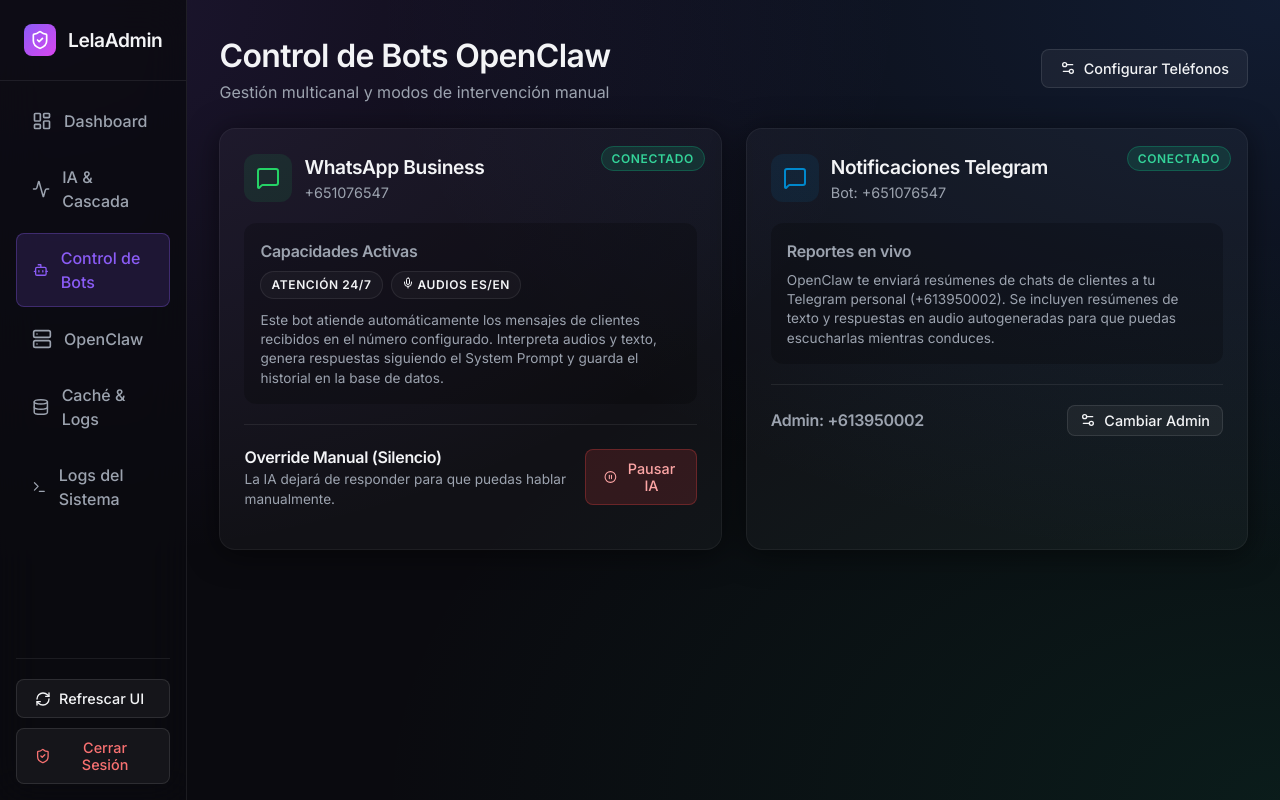
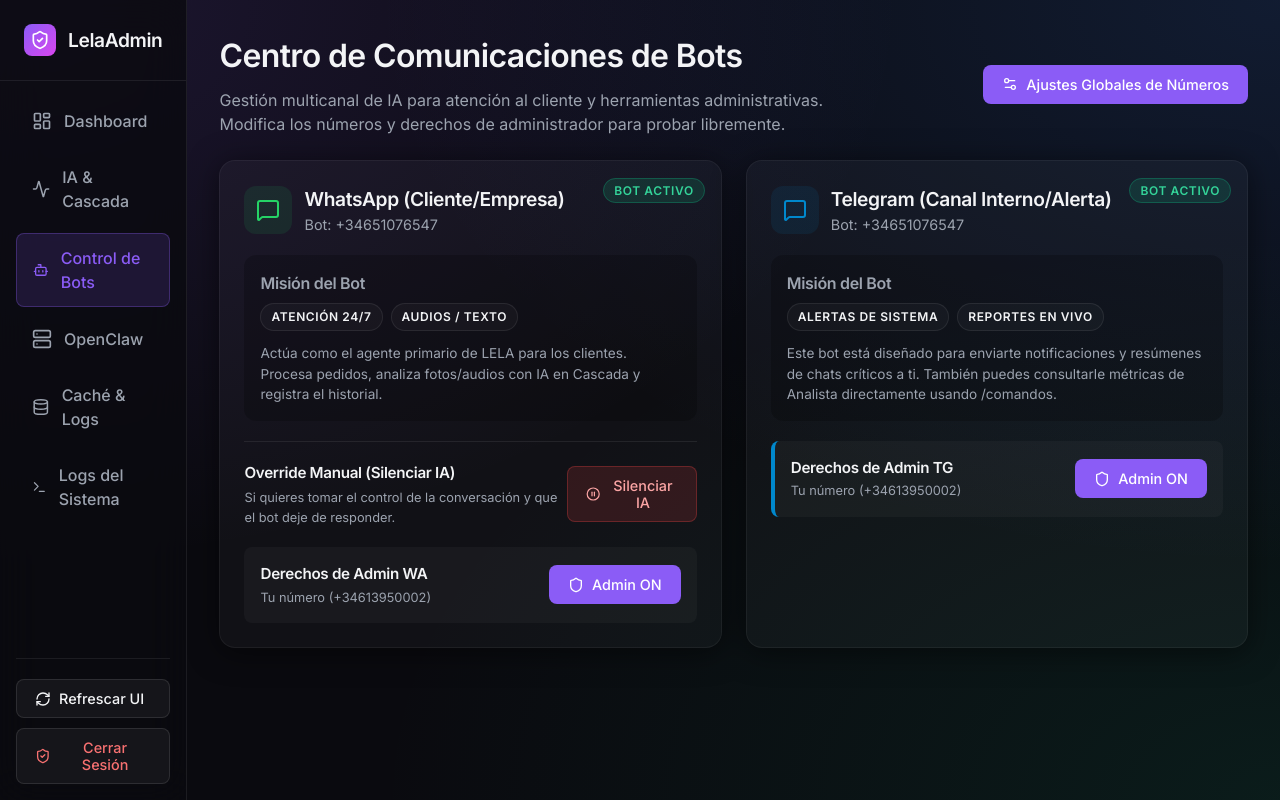
Before and after one commit to Leonelas3/panel-control-maestro, a React (Vite) app: page /bots-control in a window 1280 px wide. Built offline with nearby package versions, Linux system fonts and the light colour scheme; no server answers; sample sign-in values are in the browser's storage.

Commit message:
Enhance Bot Control Panel UI with admin toggles and descriptions

```diff
--- a/src/pages/BotsControl.jsx
+++ b/src/pages/BotsControl.jsx
@@ -1,5 +1,5 @@
 import React, { useState, useEffect } from 'react';
-import { MessageSquare, Mic, PauseCircle, PlayCircle, Settings2, Save, X } from 'lucide-react';
+import { MessageSquare, Mic, PauseCircle, PlayCircle, Settings2, Save, X, Shield, ShieldOff, Info } from 'lucide-react';
 import axios from 'axios';
 
 export default function BotsControl() {
@@ -9,10 +9,12 @@
 
   const [showConfig, setShowConfig] = useState(false);
   const [botConfig, setBotConfig] = useState({
-    wa_business_phone: '651076547',
-    tg_bot_phone: '651076547',
-    admin_tg_phone: '613950002',
-    admin_wa_phone: '613950002'
+    wa_business_phone: '34651076547',
+    tg_bot_phone: '34651076547',
+    admin_tg_phone: '34613950002',
+    admin_wa_phone: '34613950002',
+    admin_wa_enabled: true,
+    admin_tg_enabled: true
   });
 
   useEffect(() => {
@@ -32,10 +34,12 @@
         }
 
         setBotConfig({
-          wa_business_phone: openclaw.wa_business_phone || '651076547',
-          tg_bot_phone: openclaw.tg_bot_phone || '651076547',
-          admin_tg_phone: openclaw.admin_tg_phone || '613950002',
-          admin_wa_phone: openclaw.admin_wa_phone || '613950002'
+          wa_business_phone: openclaw.wa_business_phone || '34651076547',
+          tg_bot_phone: openclaw.tg_bot_phone || '34651076547',
+          admin_tg_phone: openclaw.admin_tg_phone || '34613950002',
+          admin_wa_phone: openclaw.admin_wa_phone || '34613950002',
+          admin_wa_enabled: openclaw.admin_wa_enabled !== false, // default true
+          admin_tg_enabled: openclaw.admin_tg_enabled !== false
         });
       } catch (error) {
         console.error("Error fetching config", error);
@@ -62,7 +66,28 @@
       });
     } catch (error) {
       alert('Error cambiando estado del bot');
-      setWaPaused(!newPausedState); // rollback
+      setWaPaused(!newPausedState);
+    } finally {
+      setSaving(false);
+    }
+  };
+
+  const handleToggleAdmin = async (platform) => {
+    setSaving(true);
+    const updatedConfig = { ...botConfig };
+    if (platform === 'wa') updatedConfig.admin_wa_enabled = !botConfig.admin_wa_enabled;
+    if (platform === 'tg') updatedConfig.admin_tg_enabled = !botConfig.admin_tg_enabled;
+
+    setBotConfig(updatedConfig);
+    try {
+      const token = localStorage.getItem('admin_token');
+      await axios.post('/api/admin/config', {
+        bots: { openclaw: updatedConfig }
+      }, {
+        headers: { Authorization: `Bearer ${token}` }
+      });
+    } catch (error) {
+      alert('Error cambiando privilegios');
     } finally {
       setSaving(false);
     }
@@ -79,7 +104,7 @@
       }, {
         headers: { Authorization: `Bearer ${token}` }
       });
-      alert('Configuración de teléfonos guardada correctamente.');
+      alert('Configuración guardada correctamente.');
       setShowConfig(false);
     } catch (error) {
       alert('Error guardando configuración');
@@ -95,11 +120,14 @@
       <div style={{ marginBottom: '24px' }}>
         <div className="flex-between">
           <div>
-            <h1>Control de Bots OpenClaw</h1>
-            <p style={{ color: 'var(--text-muted)' }}>Gestión multicanal y modos de intervención manual</p>
+            <h1>Centro de Comunicaciones de Bots</h1>
+            <p style={{ color: 'var(--text-muted)', marginTop: '8px' }}>
+              Gestión multicanal de IA para atención al cliente y herramientas administrativas. <br/>
+              Modifica los números y derechos de administrador para probar libremente.
+            </p>
           </div>
-          <button className="btn btn-glass" onClick={() => setShowConfig(true)}>
-            <Settings2 size={16} /> Configurar Teléfonos
+          <button className="btn btn-primary" onClick={() => setShowConfig(true)}>
+            <Settings2 size={16} /> Ajustes Globales de Números
           </button>
         </div>
       </div>
@@ -109,7 +137,7 @@
         <div className="glass-panel" style={{ position: 'relative', overflow: 'hidden' }}>
           <div style={{ position: 'absolute', top: 0, right: 0, padding: '16px' }}>
             <span className={`badge ${waPaused ? 'badge-warning' : 'badge-success'}`}>
-              {waPaused ? 'Pausado' : 'Conectado'}
+              {waPaused ? 'IA Silenciada' : 'Bot Activo'}
             </span>
           </div>
 
@@ -118,47 +146,66 @@
               <MessageSquare size={24} color="#25D366" />
             </div>
             <div>
-              <h2 style={{ fontSize: '1.2rem' }}>WhatsApp Business</h2>
-              <p style={{ color: 'var(--text-muted)', fontSize: '0.9rem' }}>+{botConfig.wa_business_phone}</p>
+              <h2 style={{ fontSize: '1.2rem' }}>WhatsApp (Cliente/Empresa)</h2>
+              <p style={{ color: 'var(--text-muted)', fontSize: '0.9rem' }}>Bot: +{botConfig.wa_business_phone}</p>
             </div>
           </div>
 
           <div style={{ background: 'rgba(0,0,0,0.2)', padding: '16px', borderRadius: '12px', marginBottom: '20px' }}>
-            <h4 style={{ marginBottom: '8px', color: 'var(--text-muted)' }}>Capacidades Activas</h4>
+            <h4 style={{ marginBottom: '8px', color: 'var(--text-muted)' }}>Misión del Bot</h4>
             <div style={{ display: 'flex', gap: '8px', flexWrap: 'wrap', marginBottom: '12px' }}>
               <span className="badge" style={{ background: 'var(--glass-bg)', border: '1px solid var(--border-color)' }}>Atención 24/7</span>
-              <span className="badge" style={{ background: 'var(--glass-bg)', border: '1px solid var(--border-color)' }}>
-                <Mic size={12} style={{ display: 'inline', marginRight: 4 }} />
-                Audios ES/EN
-              </span>
+              <span className="badge" style={{ background: 'var(--glass-bg)', border: '1px solid var(--border-color)' }}>Audios / Texto</span>
             </div>
-            <p style={{ fontSize: '0.85rem', color: 'var(--text-muted)', lineHeight: '1.4' }}>
-              Este bot atiende automáticamente los mensajes de clientes recibidos en el número configurado.
-              Interpreta audios y texto, genera respuestas siguiendo el System Prompt y guarda el historial en la base de datos.
+            <p style={{ fontSize: '0.85rem', color: 'var(--text-muted)', lineHeight: '1.5' }}>
+              Actúa como el agente primario de LELA para los clientes. Procesa pedidos, analiza fotos/audios con IA en Cascada y registra el historial.
             </p>
           </div>
 
-          <div style={{ borderTop: '1px solid var(--border-color)', paddingTop: '20px' }}>
+          <div style={{ borderTop: '1px solid var(--border-color)', paddingTop: '20px', marginBottom: '20px' }}>
             <div className="flex-between" style={{ marginBottom: '16px' }}>
               <div>
-                <h4 style={{ fontSize: '1rem' }}>Override Manual (Silencio)</h4>
-                <p style={{ fontSize: '0.85rem', color: 'var(--text-muted)' }}>La IA dejará de responder para que puedas hablar manualmente.</p>
+                <h4 style={{ fontSize: '0.95rem' }}>Override Manual (Silenciar IA)</h4>
+                <p style={{ fontSize: '0.8rem', color: 'var(--text-muted)', marginTop: '4px' }}>Si quieres tomar el control de la conversación y que el bot deje de responder.</p>
               </div>
               <button
-                className={`btn ${waPaused ? 'btn-primary' : 'btn-danger'}`}
+                className={`btn ${waPaused ? 'btn-success' : 'btn-danger'}`}
                 onClick={handleTogglePause}
                 disabled={saving}
+                style={{ minWidth: '130px', justifyContent: 'center' }}
               >
-                {waPaused ? <><PlayCircle size={16} /> Reactivar IA</> : <><PauseCircle size={16} /> Pausar IA</>}
+                {waPaused ? <><PlayCircle size={16} /> Encender IA</> : <><PauseCircle size={16} /> Silenciar IA</>}
               </button>
             </div>
+          </div>
+
+          <div style={{ background: 'rgba(255,255,255,0.03)', padding: '16px', borderRadius: '8px', borderLeft: '4px solid var(--primary-color)' }}>
+            <div className="flex-between">
+              <div>
+                <h4 style={{ fontSize: '0.95rem' }}>Derechos de Admin WA</h4>
+                <p style={{ fontSize: '0.8rem', color: 'var(--text-muted)', marginTop: '2px' }}>Tu número (+{botConfig.admin_wa_phone})</p>
+              </div>
+              <button
+                className={`btn ${botConfig.admin_wa_enabled ? 'btn-primary' : 'btn-glass'}`}
+                onClick={() => handleToggleAdmin('wa')}
+                disabled={saving}
+                title={botConfig.admin_wa_enabled ? "Desactivar para probar como cliente" : "Activar modo Admin"}
+              >
+                {botConfig.admin_wa_enabled ? <><Shield size={16}/> Admin ON</> : <><ShieldOff size={16}/> Admin OFF</>}
+              </button>
+            </div>
+            {!botConfig.admin_wa_enabled && (
+               <p style={{ fontSize: '0.75rem', color: 'var(--warning-color)', marginTop: '8px' }}>
+                 ⚠️ Ahora mismo si le escribes al bot, te tratará como un cliente normal. Enciende esto para volver a mandar comandos de control.
+               </p>
+            )}
           </div>
         </div>
 
         {/* Telegram Card */}
         <div className="glass-panel" style={{ position: 'relative', overflow: 'hidden' }}>
           <div style={{ position: 'absolute', top: 0, right: 0, padding: '16px' }}>
-            <span className="badge badge-success">Conectado</span>
+            <span className="badge badge-success">Bot Activo</span>
           </div>
 
           <div style={{ display: 'flex', alignItems: 'center', gap: '12px', marginBottom: '20px' }}>
@@ -166,26 +213,41 @@
               <MessageSquare size={24} color="#0088cc" />
             </div>
             <div>
-              <h2 style={{ fontSize: '1.2rem' }}>Notificaciones Telegram</h2>
+              <h2 style={{ fontSize: '1.2rem' }}>Telegram (Canal Interno/Alerta)</h2>
               <p style={{ color: 'var(--text-muted)', fontSize: '0.9rem' }}>Bot: +{botConfig.tg_bot_phone}</p>
             </div>
           </div>
 
           <div style={{ background: 'rgba(0,0,0,0.2)', padding: '16px', borderRadius: '12px', marginBottom: '20px' }}>
-            <h4 style={{ marginBottom: '8px', color: 'var(--text-muted)' }}>Reportes en vivo</h4>
-            <p style={{ fontSize: '0.85rem', color: 'var(--text-muted)', lineHeight: '1.4' }}>
-              OpenClaw te enviará resúmenes de chats de clientes a tu Telegram personal (+{botConfig.admin_tg_phone}).
-              Se incluyen resúmenes de texto y respuestas en audio autogeneradas para que puedas escucharlas mientras conduces.
+            <h4 style={{ marginBottom: '8px', color: 'var(--text-muted)' }}>Misión del Bot</h4>
+            <div style={{ display: 'flex', gap: '8px', flexWrap: 'wrap', marginBottom: '12px' }}>
+              <span className="badge" style={{ background: 'var(--glass-bg)', border: '1px solid var(--border-color)' }}>Alertas de Sistema</span>
+              <span className="badge" style={{ background: 'var(--glass-bg)', border: '1px solid var(--border-color)' }}>Reportes en vivo</span>
+            </div>
+            <p style={{ fontSize: '0.85rem', color: 'var(--text-muted)', lineHeight: '1.5' }}>
+              Este bot está diseñado para enviarte notificaciones y resúmenes de chats críticos a ti. También puedes consultarle métricas de Analista directamente usando /comandos.
             </p>
           </div>
 
-          <div style={{ borderTop: '1px solid var(--border-color)', paddingTop: '20px' }}>
+          <div style={{ background: 'rgba(255,255,255,0.03)', padding: '16px', borderRadius: '8px', borderLeft: '4px solid #0088cc' }}>
             <div className="flex-between">
-              <h4 style={{ fontSize: '1rem', color: 'var(--text-muted)' }}>Admin: +{botConfig.admin_tg_phone}</h4>
-              <button className="btn btn-glass" style={{ padding: '6px 12px' }} onClick={() => setShowConfig(true)}>
-                <Settings2 size={16} /> Cambiar Admin
+              <div>
+                <h4 style={{ fontSize: '0.95rem' }}>Derechos de Admin TG</h4>
+                <p style={{ fontSize: '0.8rem', color: 'var(--text-muted)', marginTop: '2px' }}>Tu número (+{botConfig.admin_tg_phone})</p>
+              </div>
+              <button
+                className={`btn ${botConfig.admin_tg_enabled ? 'btn-primary' : 'btn-glass'}`}
+                onClick={() => handleToggleAdmin('tg')}
+                disabled={saving}
+              >
+                {botConfig.admin_tg_enabled ? <><Shield size={16}/> Admin ON</> : <><ShieldOff size={16}/> Admin OFF</>}
               </button>
             </div>
+            {!botConfig.admin_tg_enabled && (
+               <p style={{ fontSize: '0.75rem', color: 'var(--warning-color)', marginTop: '8px' }}>
+                 ⚠️ No recibirás alertas críticas ni resúmenes mientras el modo Admin esté apagado.
+               </p>
+            )}
           </div>
         </div>
       </div>
@@ -193,21 +255,30 @@
       {showConfig && (
         <div style={{
           position: 'fixed', top: 0, left: 0, right: 0, bottom: 0,
-          background: 'rgba(0,0,0,0.7)', backdropFilter: 'blur(4px)',
+          background: 'rgba(0,0,0,0.85)', backdropFilter: 'blur(8px)',
           display: 'flex', alignItems: 'center', justifyContent: 'center', zIndex: 1000
         }}>
-          <div className="glass-panel" style={{ width: '100%', maxWidth: '500px', padding: '24px' }}>
-            <div className="flex-between" style={{ marginBottom: '20px' }}>
-              <h2>Configuración de Números</h2>
+          <div className="glass-panel" style={{ width: '100%', maxWidth: '600px', padding: '32px', border: '1px solid var(--border-color)' }}>
+            <div className="flex-between" style={{ marginBottom: '24px' }}>
+              <h2>Ajustes Globales de Telefonía</h2>
               <button className="btn btn-glass" onClick={() => setShowConfig(false)} style={{ padding: '8px' }}>
                 <X size={20} />
               </button>
             </div>
 
-            <div style={{ display: 'flex', flexDirection: 'column', gap: '16px' }}>
+            <div style={{ background: 'rgba(41, 128, 185, 0.1)', border: '1px solid rgba(41, 128, 185, 0.3)', padding: '12px', borderRadius: '8px', marginBottom: '24px', display: 'flex', gap: '12px' }}>
+              <Info size={24} color="#3498db" />
+              <p style={{ fontSize: '0.85rem', color: 'var(--text-muted)', margin: 0 }}>
+                Asegúrate de incluir el código de país (ej. 34 para España) sin el símbolo + al configurar los números.
+              </p>
+            </div>
+
+            <div style={{ display: 'grid', gridTemplateColumns: '1fr 1fr', gap: '24px' }}>
               <div>
-                <label style={{ display: 'block', marginBottom: '8px', color: 'var(--text-muted)', fontSize: '0.9rem' }}>
-                  WhatsApp Business (Número del Bot que responde clientes)
+                <h3 style={{ fontSize: '1rem', marginBottom: '12px', color: '#25D366' }}>Entorno WhatsApp</h3>
+                <div style={{ marginBottom: '16px' }}>
+                  <label style={{ display: 'block', marginBottom: '8px', color: 'var(--text-muted)', fontSize: '0.85rem' }}>
+                    Teléfono del BOT (Business)
                   </label>
                   <input
                     type="text"
@@ -215,12 +286,12 @@
                     value={botConfig.wa_business_phone}
                     onChange={e => setBotConfig({...botConfig, wa_business_phone: e.target.value})}
                     style={{ width: '100%' }}
+                    placeholder="Ej. 34651076547"
                   />
                 </div>
-
                 <div>
-                <label style={{ display: 'block', marginBottom: '8px', color: 'var(--text-muted)', fontSize: '0.9rem' }}>
-                  WhatsApp Admin (Tú simulando ser cliente para pruebas)
+                  <label style={{ display: 'block', marginBottom: '8px', color: 'var(--text-muted)', fontSize: '0.85rem' }}>
+                    Tu número Personal (Admin)
                   </label>
                   <input
                     type="text"
@@ -228,12 +299,16 @@
                     value={botConfig.admin_wa_phone}
                     onChange={e => setBotConfig({...botConfig, admin_wa_phone: e.target.value})}
                     style={{ width: '100%' }}
+                    placeholder="Ej. 34613950002"
                   />
+                </div>
               </div>
 
               <div>
-                <label style={{ display: 'block', marginBottom: '8px', color: 'var(--text-muted)', fontSize: '0.9rem' }}>
-                  Telegram Bot (Número o ID del bot de alertas)
+                <h3 style={{ fontSize: '1rem', marginBottom: '12px', color: '#0088cc' }}>Entorno Telegram</h3>
+                <div style={{ marginBottom: '16px' }}>
+                  <label style={{ display: 'block', marginBottom: '8px', color: 'var(--text-muted)', fontSize: '0.85rem' }}>
+                    Teléfono/ID del BOT
                   </label>
                   <input
                     type="text"
@@ -241,12 +316,12 @@
                     value={botConfig.tg_bot_phone}
                     onChange={e => setBotConfig({...botConfig, tg_bot_phone: e.target.value})}
                     style={{ width: '100%' }}
+                    placeholder="Ej. 34651076547"
                   />
                 </div>
-
                 <div>
-                <label style={{ display: 'block', marginBottom: '8px', color: 'var(--text-muted)', fontSize: '0.9rem' }}>
-                  Telegram Admin (Tu número personal donde recibes alertas)
+                  <label style={{ display: 'block', marginBottom: '8px', color: 'var(--text-muted)', fontSize: '0.85rem' }}>
+                    Tu número Personal (Admin)
                   </label>
                   <input
                     type="text"
@@ -254,14 +329,16 @@
                     value={botConfig.admin_tg_phone}
                     onChange={e => setBotConfig({...botConfig, admin_tg_phone: e.target.value})}
                     style={{ width: '100%' }}
+                    placeholder="Ej. 34613950002"
                   />
                 </div>
               </div>
+            </div>
 
-            <div style={{ marginTop: '24px', display: 'flex', justifyContent: 'flex-end', gap: '12px' }}>
+            <div style={{ marginTop: '32px', display: 'flex', justifyContent: 'flex-end', gap: '12px', borderTop: '1px solid var(--border-color)', paddingTop: '24px' }}>
               <button className="btn btn-glass" onClick={() => setShowConfig(false)}>Cancelar</button>
               <button className="btn btn-primary" onClick={handleSaveConfig} disabled={saving}>
-                <Save size={16} /> {saving ? 'Guardando...' : 'Guardar'}
+                <Save size={16} /> {saving ? 'Guardando red...' : 'Confirmar Cambios'}
               </button>
             </div>
           </div>
```
Lines whose indentation alone changed are shown as unchanged.
